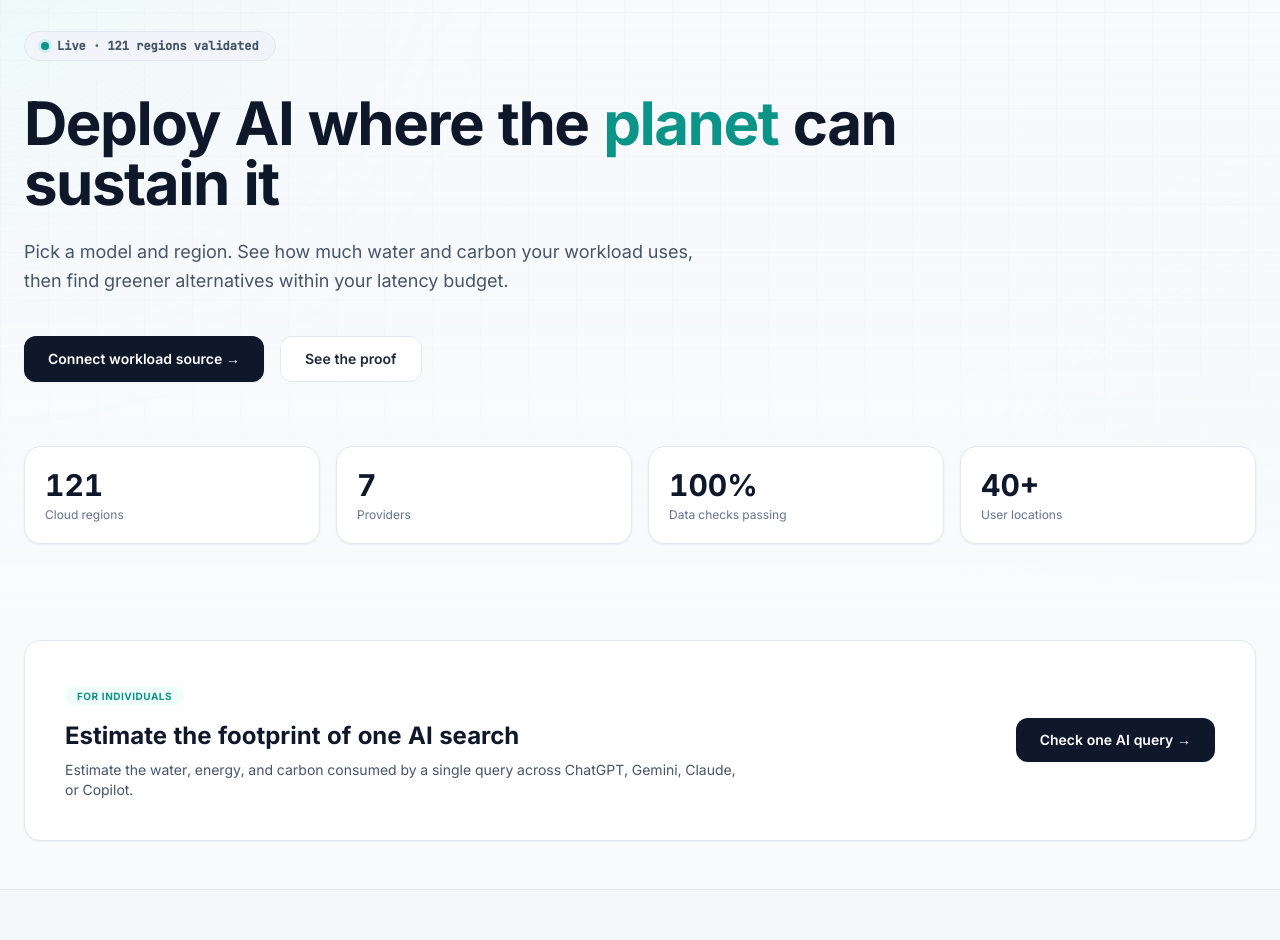
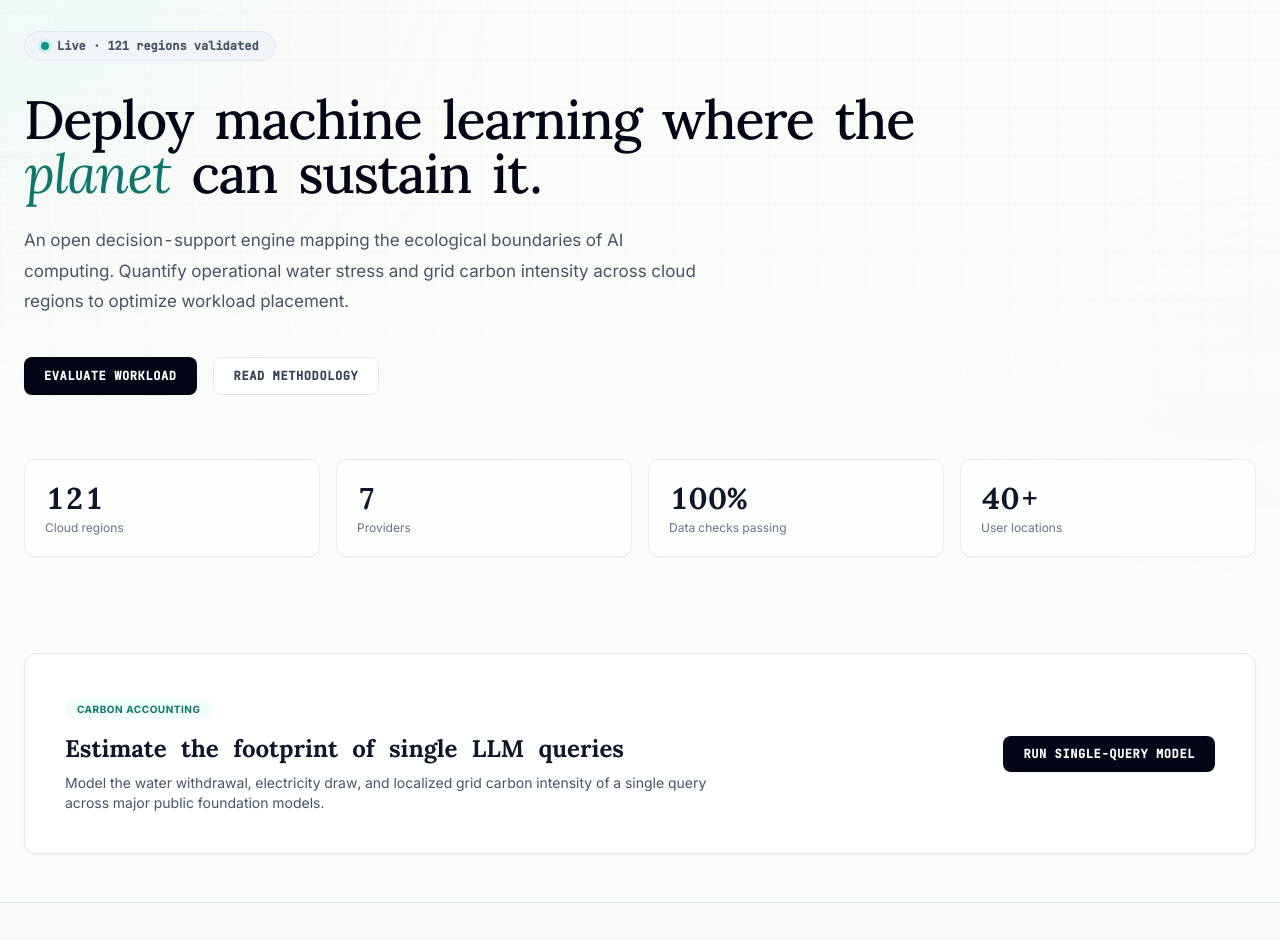
Before and after one commit to Gillcharu/HYDRA-WATCH, a React (Vite) app in the folder frontend/: page / in a window 1280 px wide. Shown: the part 180-1120 px from the top of the page. Built offline with nearby package versions, Linux system fonts and the light colour scheme; no server answers.

Commit message:
Refactor layout to high-end editorial theme with serif typography, layout visibility fixes, and SVG vector alerts

```diff
--- a/frontend/index.html
+++ b/frontend/index.html
@@ -31,7 +31,7 @@
     <meta name="theme-color" content="#030712" />
     <link rel="preconnect" href="https://fonts.googleapis.com" />
     <link rel="preconnect" href="https://fonts.gstatic.com" crossorigin />
-    <link href="https://fonts.googleapis.com/css2?family=IBM+Plex+Sans:ital,wght@0,300;0,400;0,500;0,600;0,700;1,400&family=Inter:wght@300;400;500;600;700&family=JetBrains+Mono:wght@400;500&display=swap" rel="stylesheet" />
+    <link href="https://fonts.googleapis.com/css2?family=Lora:ital,wght@0,400;0,500;0,600;0,700;1,400&family=IBM+Plex+Sans:ital,wght@0,300;0,400;0,500;0,600;0,700;1,400&family=Inter:wght@300;400;500;600;700&family=JetBrains+Mono:wght@400;500&display=swap" rel="stylesheet" />
     <title>HydraWatch — Sustainable AI Infrastructure Intelligence</title>
   </head>
   <body>
--- a/frontend/src/components/MeshBackground.tsx
+++ b/frontend/src/components/MeshBackground.tsx
@@ -3,7 +3,7 @@ import { motion } from "framer-motion";
 export function MeshBackground() {
   return (
     <div className="pointer-events-none fixed inset-0 -z-10 overflow-hidden">
-      <div className="absolute inset-0 bg-slate-50" />
+      <div className="absolute inset-0 bg-[#fbfbf9]" />
       <div className="absolute inset-0 bg-grid-pattern bg-grid opacity-60" />
       <motion.div
         className="absolute -left-1/4 -top-1/4 h-[70vh] w-[70vh] rounded-full bg-teal-100/25 blur-[120px] animate-mesh-drift"
@@ -14,7 +14,7 @@ export function MeshBackground() {
         style={{ animationDelay: "-6s" }}
         aria-hidden
       />
-      <div className="absolute inset-0 bg-gradient-to-b from-transparent via-slate-50/10 to-slate-50" />
+      <div className="absolute inset-0 bg-gradient-to-b from-transparent via-[#fbfbf9]/10 to-[#fbfbf9]" />
     </div>
   );
 }
--- a/frontend/src/components/PipelineFlow.tsx
+++ b/frontend/src/components/PipelineFlow.tsx
@@ -23,14 +23,14 @@ export function PipelineFlow() {
               transition={{ delay: i * 0.08 }}
               className="group relative flex flex-col items-center px-3 md:px-5"
             >
-              <div className="flex h-14 w-14 items-center justify-center rounded-2xl border border-white/10 bg-gradient-to-br from-white/10 to-white/[0.02] font-mono text-sm font-bold text-aqua-300 shadow-lg transition group-hover:border-aqua-500/40 group-hover:shadow-aqua-500/10">
+              <div className="flex h-14 w-14 items-center justify-center rounded-2xl border border-slate-200 bg-white font-mono text-sm font-bold text-teal-600 shadow-sm transition group-hover:border-teal-500 group-hover:shadow-md">
                 {step.icon}
               </div>
-              <span className="mt-2 text-xs font-bold text-white">{step.label}</span>
+              <span className="mt-2 text-xs font-bold text-slate-800">{step.label}</span>
               <span className="mt-0.5 hidden text-[10px] text-slate-500 sm:block">{step.desc}</span>
             </motion.div>
             {i < STEPS.length - 1 && (
-              <div className="hidden h-px w-8 bg-gradient-to-r from-aqua-500/50 to-transparent md:block lg:w-12" />
+              <div className="hidden h-px w-8 bg-slate-200 md:block lg:w-12" />
             )}
           </div>
         ))}
--- a/frontend/src/components/ProofSection.tsx
+++ b/frontend/src/components/ProofSection.tsx
@@ -1,6 +1,5 @@
 import { useEffect, useState } from "react";
 import { Link } from "react-router-dom";
-import { motion } from "framer-motion";
 import { FadeIn } from "./AnimatedCounter";
 import { ScoreRing, TierBadge } from "./ScoreRing";
 import { api } from "../lib/api";
@@ -16,7 +15,7 @@ export function ProofSection() {
   if (!cs) {
     return (
       <section id="proof" className="px-4 py-20 sm:px-6">
-        <div className="mx-auto max-w-7xl animate-pulse rounded-2xl bg-white/5 h-96" />
+        <div className="mx-auto max-w-7xl animate-pulse rounded-xl bg-white/5 h-96" />
       </section>
     );
   }
@@ -41,8 +40,11 @@ export function ProofSection() {
               </p>
             </div>
             {cs.pass && (
-              <span className="rounded-full border border-teal-200 bg-teal-50 px-4 py-2 font-mono text-xs font-bold text-teal-700">
-                ✓ REPRODUCIBLE
+              <span className="inline-flex items-center gap-1.5 rounded-full border border-teal-200 bg-teal-50 px-3 py-1 font-mono text-[10px] font-bold text-teal-700">
+                <svg className="h-4 w-4 shrink-0 text-teal-600" fill="none" viewBox="0 0 24 24" stroke="currentColor">
+                  <path strokeLinecap="round" strokeLinejoin="round" strokeWidth={2} d="M9 12l2 2 4-4m6 2a9 9 0 11-18 0 9 9 0 0118 0z" />
+                </svg>
+                REPRODUCIBLE
               </span>
             )}
           </div>
@@ -51,10 +53,10 @@ export function ProofSection() {
         <div className="mt-12 grid gap-6 lg:grid-cols-2">
           {/* Mumbai */}
           <FadeIn>
-            <div className="glass relative overflow-hidden rounded-2xl p-8 bg-white border border-slate-200 shadow-sm">
+            <div className="glass relative overflow-hidden rounded-xl p-8 bg-white border border-slate-200 shadow-sm">
               <div className="flex items-start justify-between">
                 <div>
-                  <div className="text-sm font-semibold text-red-600">Current deployment</div>
+                  <div className="text-sm font-semibold text-red-650">Current deployment</div>
                   <h3 className="mt-1 font-display text-xl font-bold text-slate-900">ap-south-1 · Mumbai, India</h3>
                   <div className="mt-1 font-mono text-xs text-slate-500">AWS</div>
                 </div>
@@ -83,7 +85,7 @@ export function ProofSection() {
 
           {/* Stockholm */}
           <FadeIn>
-            <div className="glass relative overflow-hidden rounded-2xl p-8 bg-white border border-teal-200 shadow-sm">
+            <div className="glass relative overflow-hidden rounded-xl p-8 bg-white border border-teal-200 shadow-sm">
               <div className="absolute left-4 top-4 rounded-full bg-teal-50 border border-teal-200/50 px-3 py-1 text-[10px] font-bold uppercase tracking-wider text-teal-700">
                 Recommended
               </div>
@@ -118,10 +120,10 @@ export function ProofSection() {
         </div>
 
         <FadeIn>
-          <div className="mt-8 flex flex-wrap items-center justify-between gap-4 rounded-2xl border border-slate-200 bg-slate-100/50 p-6">
+          <div className="mt-8 flex flex-wrap items-center justify-between gap-4 rounded-xl border border-slate-200 bg-slate-100/50 p-6">
             <p className="text-sm text-slate-600">{cs.conclusion}</p>
-            <Link to="/platform" className="btn-glow shrink-0 !py-2.5 !text-xs">
-              Run your own analysis →
+            <Link to="/platform" className="btn-glow shrink-0">
+              Evaluate workload
             </Link>
           </div>
         </FadeIn>
--- a/frontend/src/index.css
+++ b/frontend/src/index.css
@@ -7,7 +7,7 @@
     scroll-behavior: smooth;
   }
   body {
-    @apply bg-slate-50 font-sans text-slate-800 antialiased;
+    @apply bg-[#fbfbf9] font-sans text-slate-800 antialiased;
     font-size: 16px;
     line-height: 1.7;
     font-variant-numeric: tabular-nums;
@@ -19,31 +19,31 @@
 
 @layer components {
   .glass {
-    @apply border border-slate-200 bg-white shadow-sm rounded-2xl;
+    @apply border border-slate-200/80 bg-white/70 backdrop-blur-sm rounded-xl shadow-[0_1px_2px_rgba(0,0,0,0.02)];
   }
   .glass-strong {
-    @apply border border-slate-300 bg-white shadow-md rounded-2xl;
+    @apply border border-slate-300 bg-white shadow-sm rounded-xl;
   }
   .btn-glow {
-    @apply relative inline-flex items-center justify-center overflow-hidden rounded-xl bg-slate-900 px-6 py-3 text-sm font-semibold text-white shadow-sm transition hover:bg-slate-800 active:scale-[0.98];
+    @apply relative inline-flex items-center justify-center overflow-hidden rounded-lg bg-slate-950 px-5 py-2.5 font-mono text-xs font-semibold uppercase tracking-wider text-white transition hover:bg-slate-900 active:scale-[0.99] shadow-sm;
   }
   .btn-ghost {
-    @apply inline-flex items-center justify-center rounded-xl border border-slate-200 bg-white px-6 py-3 text-sm font-semibold text-slate-800 transition hover:bg-slate-50;
+    @apply inline-flex items-center justify-center rounded-lg border border-slate-200 bg-white px-5 py-2.5 font-mono text-xs font-semibold uppercase tracking-wider text-slate-700 transition hover:bg-slate-50;
   }
   .section-label {
-    @apply font-mono text-[11px] font-semibold uppercase tracking-[0.2em] text-teal-600;
+    @apply font-mono text-[10px] font-semibold uppercase tracking-[0.25em] text-teal-700/95;
   }
   .headline {
-    @apply font-display text-4xl font-extrabold leading-[1.1] tracking-tight text-slate-900 sm:text-5xl lg:text-6xl;
+    @apply font-display text-4xl font-medium leading-[1.2] tracking-tight text-slate-950 sm:text-5xl lg:text-[54px];
   }
   .bento-card {
-    @apply glass relative overflow-hidden rounded-2xl p-6 transition duration-200 hover:border-slate-300 hover:shadow-md;
+    @apply glass relative overflow-hidden rounded-xl p-6 transition duration-200 hover:border-slate-300 hover:shadow-sm;
   }
   .input-dark {
-    @apply w-full rounded-xl border border-slate-200 bg-white px-4 py-2.5 text-sm text-slate-900 placeholder:text-slate-400 focus:border-teal-500 focus:outline-none focus:ring-1 focus:ring-teal-500/30;
+    @apply w-full rounded-lg border border-slate-200 bg-white px-3 py-2 text-sm text-slate-900 placeholder:text-slate-400 focus:border-teal-500 focus:outline-none focus:ring-1 focus:ring-teal-500/20 shadow-sm;
   }
   .label-dark {
-    @apply mb-1.5 block text-[11px] font-semibold uppercase tracking-wider text-slate-500;
+    @apply mb-1 block font-mono text-[10px] font-medium uppercase tracking-wider text-slate-500;
   }
 }
 
--- a/frontend/src/pages/HomePage.tsx
+++ b/frontend/src/pages/HomePage.tsx
@@ -70,28 +70,24 @@ export function HomePage() {
           </FadeIn>
 
           <FadeIn>
-            <h1 className="headline mt-8 max-w-4xl text-slate-900">
-              Deploy AI where the{" "}
-              <span className="text-teal-600">
-                planet
-              </span>{" "}
-              can sustain it
+            <h1 className="headline mt-8 max-w-4xl text-slate-950">
+              Deploy machine learning where the <span className="font-display italic text-teal-700 font-normal">planet</span> can sustain it.
             </h1>
           </FadeIn>
 
           <FadeIn>
-            <p className="mt-6 max-w-2xl text-lg leading-relaxed text-slate-600">
-              Pick a model and region. See how much water and carbon your workload uses, then find greener alternatives within your latency budget.
+            <p className="mt-6 max-w-2xl text-[17px] leading-[1.8] text-slate-600 font-sans">
+              An open decision-support engine mapping the ecological boundaries of AI computing. Quantify operational water stress and grid carbon intensity across cloud regions to optimize workload placement.
             </p>
           </FadeIn>
 
           <FadeIn delay={0.3}>
             <div className="mt-10 flex flex-wrap gap-4">
               <Link to="/platform" className="btn-glow">
-              Connect workload source →
+                Evaluate Workload
               </Link>
               <a href="#proof" className="btn-ghost">
-                See the proof
+                Read methodology
               </a>
             </div>
           </FadeIn>
@@ -105,7 +101,7 @@ export function HomePage() {
                 { label: "Data checks passing", value: stats.passRate, suffix: "%" },
                 { label: "User locations", value: 40, suffix: "+" },
               ].map((s) => (
-                <div key={s.label} className="glass rounded-2xl p-5">
+                <div key={s.label} className="glass rounded-xl p-5">
                   <div className="font-display text-3xl font-bold text-slate-900">
                     <AnimatedCounter value={s.value} suffix={s.suffix ?? ""} />
                   </div>
@@ -121,20 +117,20 @@ export function HomePage() {
       <section className="px-4 pb-12 sm:px-6">
         <div className="mx-auto max-w-7xl">
           <FadeIn>
-            <div className="relative overflow-hidden rounded-2xl border border-slate-200 bg-white p-8 md:p-10 flex flex-col md:flex-row items-center justify-between gap-6 shadow-sm">
+            <div className="relative overflow-hidden rounded-xl border border-slate-200 bg-white p-8 md:p-10 flex flex-col md:flex-row items-center justify-between gap-6 shadow-sm">
               <div>
-                <span className="rounded-full bg-teal-50 px-3 py-1 text-[10px] font-bold uppercase tracking-wider text-teal-600">
-                  For Individuals
+                <span className="rounded-full bg-teal-50 px-3 py-1 text-[10px] font-bold uppercase tracking-wider text-teal-700">
+                  Carbon Accounting
                 </span>
                 <h2 className="mt-3 font-display text-2xl font-bold text-slate-900">
-                  Estimate the footprint of one AI search
+                  Estimate the footprint of single LLM queries
                 </h2>
                 <p className="mt-2 max-w-2xl text-sm text-slate-600">
-                  Estimate the water, energy, and carbon consumed by a single query across ChatGPT, Gemini, Claude, or Copilot.
+                  Model the water withdrawal, electricity draw, and localized grid carbon intensity of a single query across major public foundation models.
                 </p>
               </div>
               <Link to="/personal-estimator" className="btn-glow shrink-0">
-                Check one AI query →
+                Run single-query model
               </Link>
             </div>
           </FadeIn>
--- a/frontend/src/pages/PlatformPage.tsx
+++ b/frontend/src/pages/PlatformPage.tsx
@@ -204,8 +204,10 @@ export function PlatformPage() {
 
         <div className="mt-8">
           <div className="mb-4 rounded-xl border border-amber-200 bg-amber-50 px-4 py-3 text-sm text-amber-800">
-            <div className="flex items-start gap-2">
-              <span className="mt-0.5 text-base">⚠️</span>
+            <div className="flex items-start gap-2.5">
+              <svg className="h-5 w-5 shrink-0 mt-0.5 text-amber-600" fill="none" viewBox="0 0 24 24" stroke="currentColor">
+                <path strokeLinecap="round" strokeLinejoin="round" strokeWidth={2} d="M12 9v2m0 4h.01m-6.938 4h13.856c1.54 0 2.502-1.667 1.732-3L13.732 4c-.77-1.333-2.694-1.333-3.464 0L3.34 16c-.77 1.333.192 3 1.732 3z" />
+              </svg>
               <div>
                 <span className="font-bold">Demo Connection Mode:</span> The cloud telemetry connections below are simulated illustrative examples. Add your active credentials in the <span className="font-semibold">Advanced Override</span> settings below to query real endpoints.
               </div>
--- a/frontend/tailwind.config.js
+++ b/frontend/tailwind.config.js
@@ -23,7 +23,7 @@ export default {
       },
       fontFamily: {
         sans: ["Inter", "IBM Plex Sans", "system-ui", "sans-serif"],
-        display: ["Inter", "IBM Plex Sans", "system-ui", "sans-serif"],
+        display: ["Lora", "Inter", "IBM Plex Sans", "system-ui", "sans-serif"],
         mono: ["JetBrains Mono", "ui-monospace", "monospace"],
       },
       animation: {
```
Also changed, not shown: frontend/src/pages/LeaderboardPage.tsx (+8 -5 lines), frontend/src/pages/TrustPage.tsx (+5 -2 lines).
